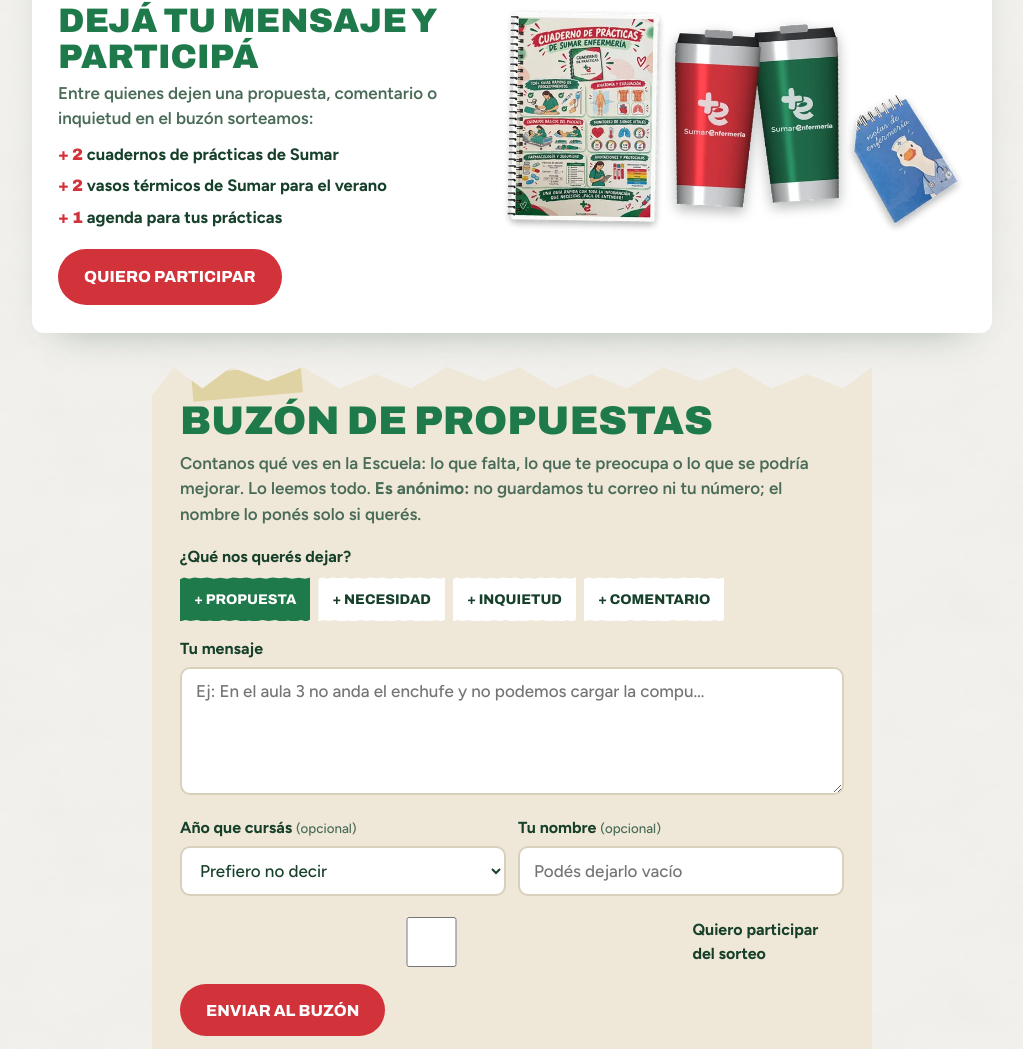
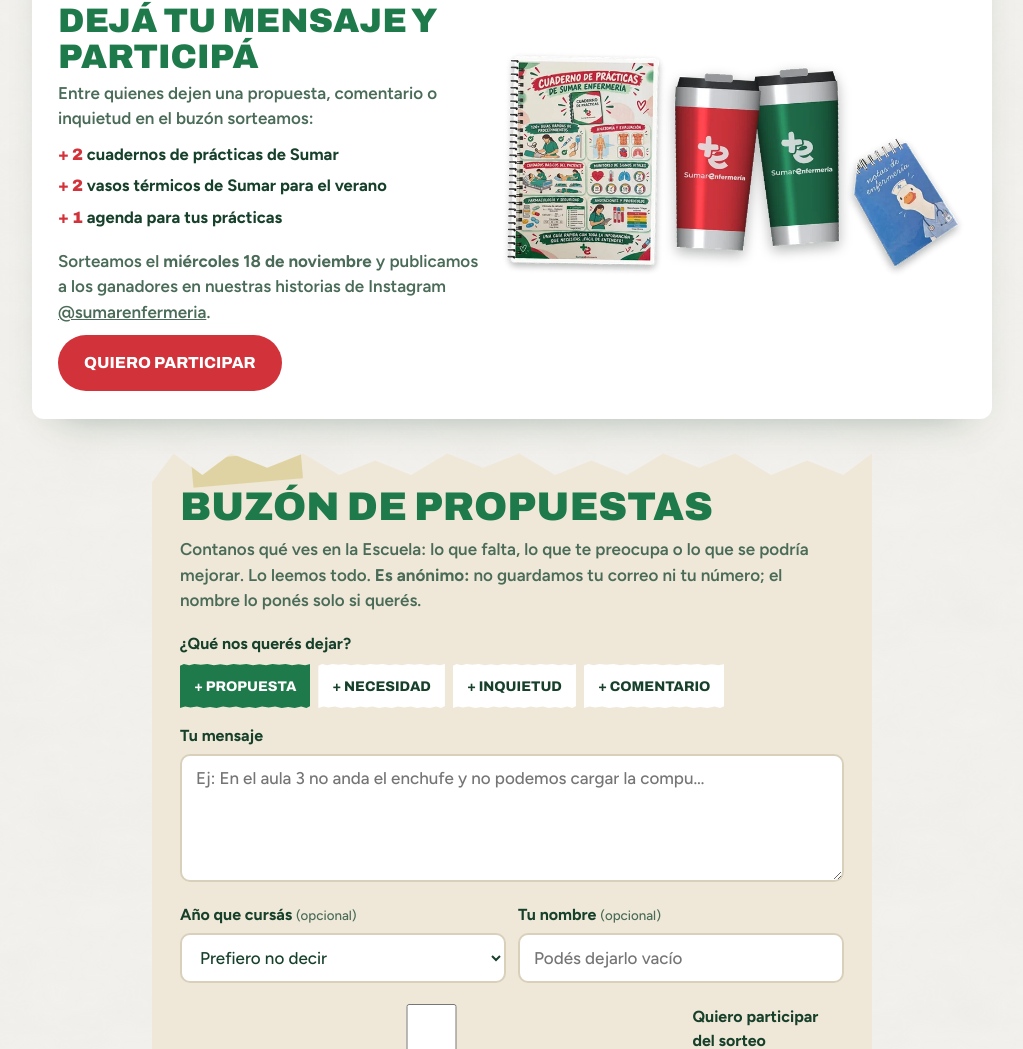
Before and after one commit to sumarenfermeria-rgb/lista10, a plain HTML site: page index.html in a window 1280 px wide. Shown: the part 7298-8347 px from the top of the page, without its empty margins (128-1151 px from the left). Drawn offline with Linux system fonts and the light colour scheme.

Commit message:
Sorteo: fecha y anuncio de ganadores
Co-Authored-By: Claude Opus 5.5 <noreply@anthropic.com>

```diff
--- a/index.html
+++ b/index.html
@@ -472,6 +472,7 @@ footer img{height:36px;width:auto}
           <li><b>2</b> vasos térmicos de Sumar para el verano</li>
           <li><b>1</b> agenda para tus prácticas</li>
         </ul>
+        <p class="sorteo-fecha">Sorteamos el <b>miércoles 18 de noviembre</b> y publicamos a los ganadores en nuestras historias de Instagram <a href="https://www.instagram.com/sumarenfermeria/" target="_blank" rel="noopener">@sumarenfermeria</a>.</p>
         <a class="btn btn-rojo" href="#buzon">Quiero participar</a>
       </div>
       <img class="sorteo-img" src="img/premios.webp" alt="Premios: cuaderno de prácticas, dos vasos térmicos y una agenda de enfermería" width="843" height="413" loading="lazy">
```
